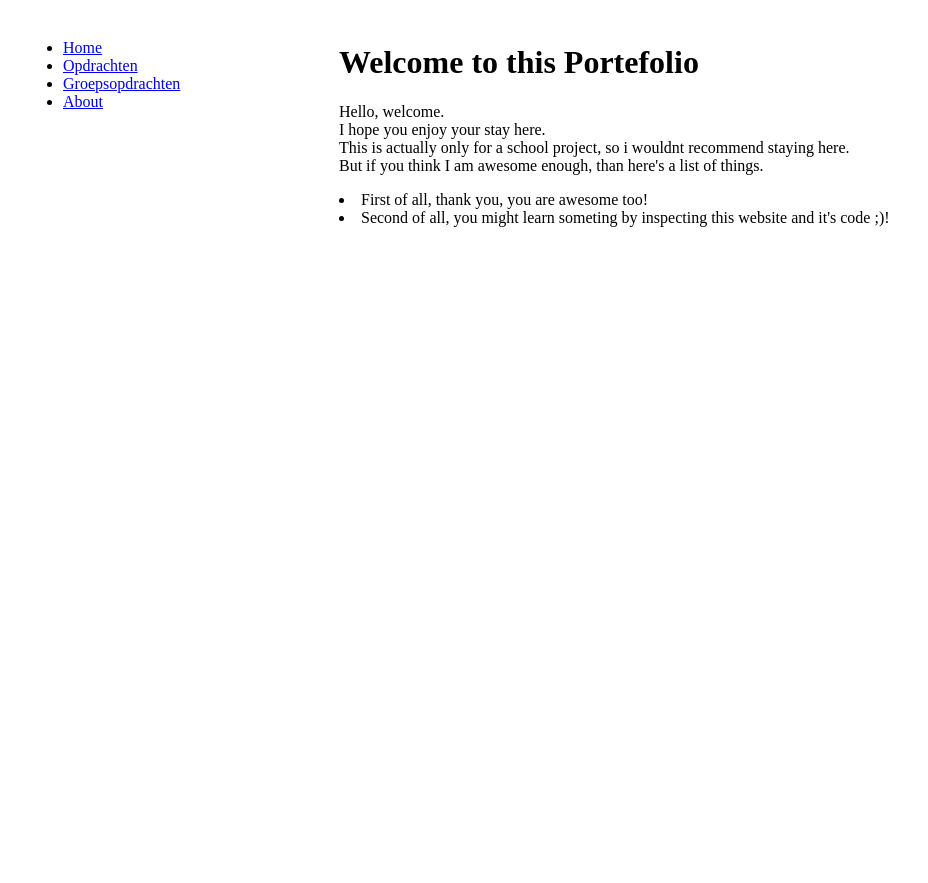
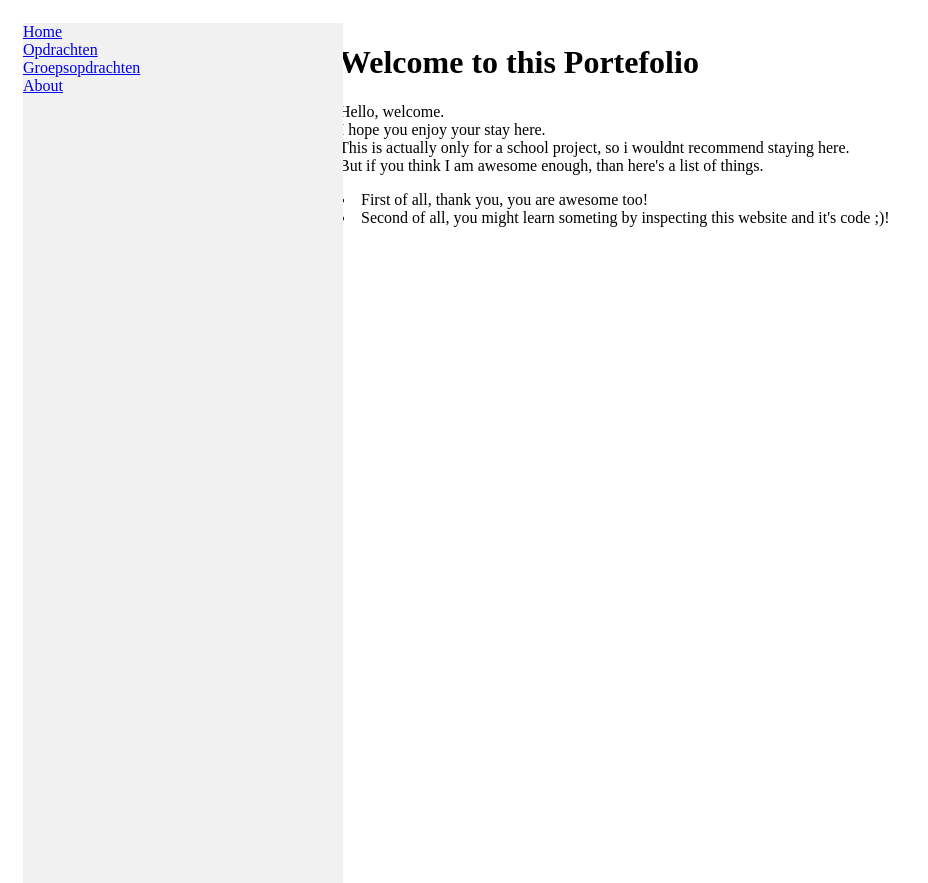
Before and after one commit to MyNameDoesNotFit/portefolio, a PHP site: page / in a window 1280 px wide. Shown: the whole page, without its empty margins (0-928 px from the left). Run offline with PHP 8.4, Linux system fonts and the light colour scheme.

Commit message:
menu test

```diff
--- a/style.css
+++ b/style.css
@@ -1,7 +1,6 @@
 * {
     box-sizing: border-box;
 }
-
 
 .col-1 {width: 8.33%;}
 .col-2 {width: 16.66%;}
@@ -27,3 +26,14 @@
     clear: both;
     display: table;
 }
+
+ul {
+    list-style-type: none;
+    margin: 0;
+    padding: 0;
+    width: 25%;
+    background-color: #f1f1f1;
+    height: 100%; /* Full height */
+    position: fixed; /* Make it stick, even on scroll */
+    overflow: auto; /* Enable scrolling if the sidenav has too much content */
+}
```
